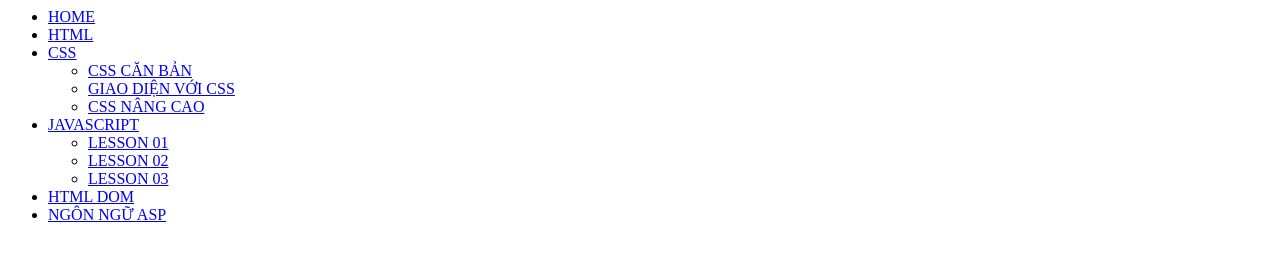
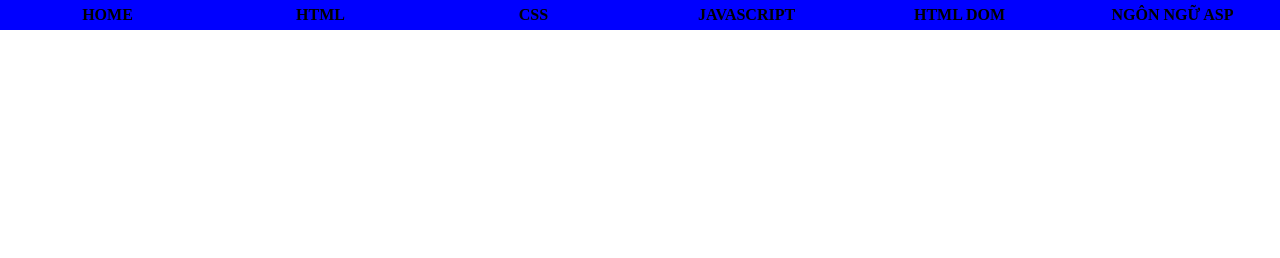
Before and after one commit to trucnguyen0614/WebKinhDoanh_ttthanhtttruc406, a plain HTML site: page home.html in a window 1280 px wide. Drawn offline with Linux system fonts and the light colour scheme.

Commit message:
Add files via upload

```diff
--- a/home.html
+++ b/home.html
@@ -4,7 +4,7 @@
             Bai 37
         </title>
         <style>
-            @import url(main.css);
+            @import url(CSS/main.css);
         </style>
     </head>
     <body>
```
